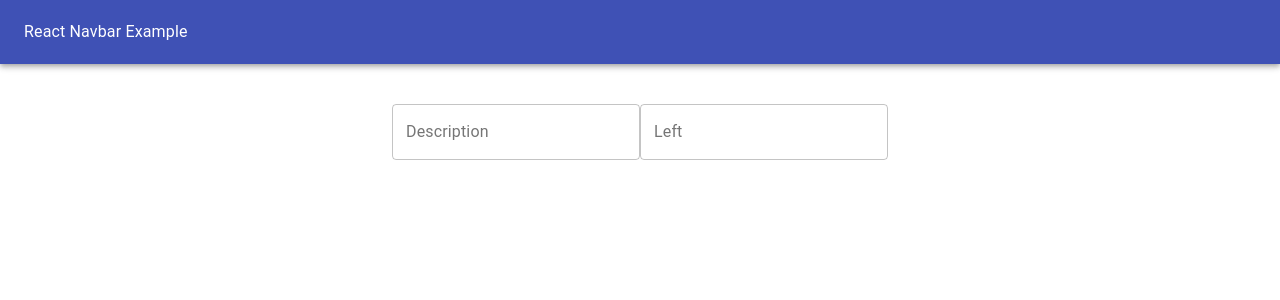
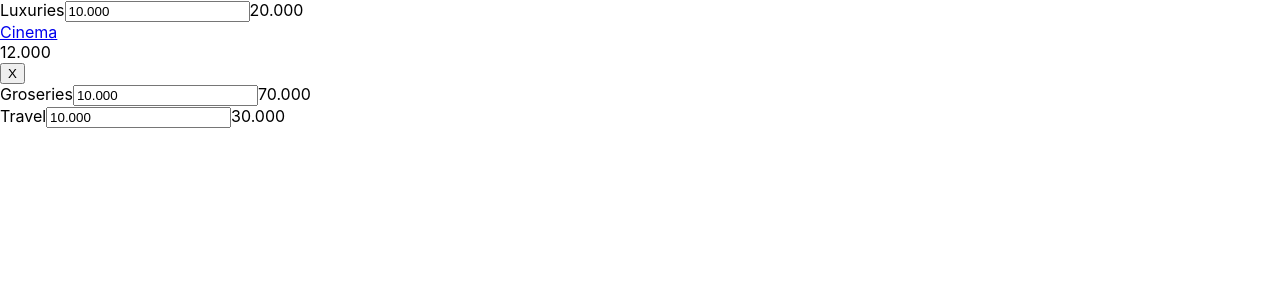
Before and after one commit to TheLastRKoch/capitalFocus.ui, a React (Create React App) app: page / in a window 1280 px wide. Shown: the top 300 px of the page. Built offline with nearby package versions, Linux system fonts and the light colour scheme.

Commit message:
First draft of the UI

```diff
--- a/src/App.js
+++ b/src/App.js
@@ -1,25 +1,15 @@
-import * as React from 'react';
-import './App.css';
-import { TextField } from '@material-ui/core';
-import Header from './components/NavBar.js';
+import Container from 'react-bootstrap/Container';
+import BudgetDetail from './components/BudgetDetail/BudgetDetail';
+import BudgetElement from './components/BudgetElement/BudgetElement'
 
 function App() {
   return (
-    <div className="App">
-      <Header />
-
-
-      <br /><br />
-      <TextField id="outlined-basic" label="Description" variant="outlined" />
-      <TextField id="outlined-basic" label="Left" variant="outlined" />
-      <br /><br />
-
-
-
-
-    </div>
-
-
+    <Container>
+      <BudgetElement categoryName="Luxuries" amount="20.000" remainingAmount="10.000"></BudgetElement>
+      <BudgetDetail description="Cinema" amount="12.000"></BudgetDetail>
+      <BudgetElement categoryName="Groseries" amount="70.000" remainingAmount="10.000"></BudgetElement>
+      <BudgetElement categoryName="Travel" amount="30.000" remainingAmount="10.000"></BudgetElement>
+    </Container>
   );
 }
 
--- /dev/null
+++ b/src/components/BudgetDetail/BudgetDetail.css
@@ -0,0 +1 @@
+.BudgetDetail {}
--- /dev/null
+++ b/src/components/BudgetDetail/BudgetDetail.js
@@ -0,0 +1,16 @@
+import React from 'react';
+import PropTypes from 'prop-types';
+import './BudgetDetail.css';
+
+const BudgetDetail = (props) => (
+  <div className="BudgetDetail">
+    <div><a href="#">{props.description}</a></div>
+    <div>{props.amount}</div>
+    <button>X</button>
+  </div>
+);
+
+BudgetDetail.propTypes = {};
+BudgetDetail.defaultProps = {};
+
+export default BudgetDetail;
--- /dev/null
+++ b/src/components/BudgetElement/BudgetElement.css
@@ -0,0 +1 @@
+.BudgetRow {}
--- /dev/null
+++ b/src/components/BudgetElement/BudgetElement.js
@@ -0,0 +1,20 @@
+import React from 'react';
+import './BudgetElement.css';
+import PropTypes from 'prop-types';
+
+const BudgetElement = (props) => (
+  <div className="BudgetElement">
+    <form>
+      <label>{props.categoryName}</label>
+      <label>
+        <input type="text" name="name" value={props.remainingAmount} />
+      </label>
+      <label>{props.amount}</label>
+    </form>
+  </div>
+);
+
+BudgetElement.propTypes = {};
+BudgetElement.defaultProps = {};
+
+export default BudgetElement;
--- a/src/components/NavBar.js
+++ /dev/null
@@ -1,14 +0,0 @@
-import React from "react";
-import {AppBar, Toolbar, Typography} from '@material-ui/core';
-
-function Header(){
-    return (
-      <AppBar position='static'>
-         <Toolbar>
-             <Typography>React Navbar Example</Typography>
-         </Toolbar>
-      </AppBar>
-
-    );
-}
-export default Header;
```
Also changed, not shown: generate-react-cli.json (added, +15 -0 lines), package.json (+6 -11 lines), src/setupTests.js (deleted, +0 -5 lines), 2 other files (tests, documents, lock files or other folders).
